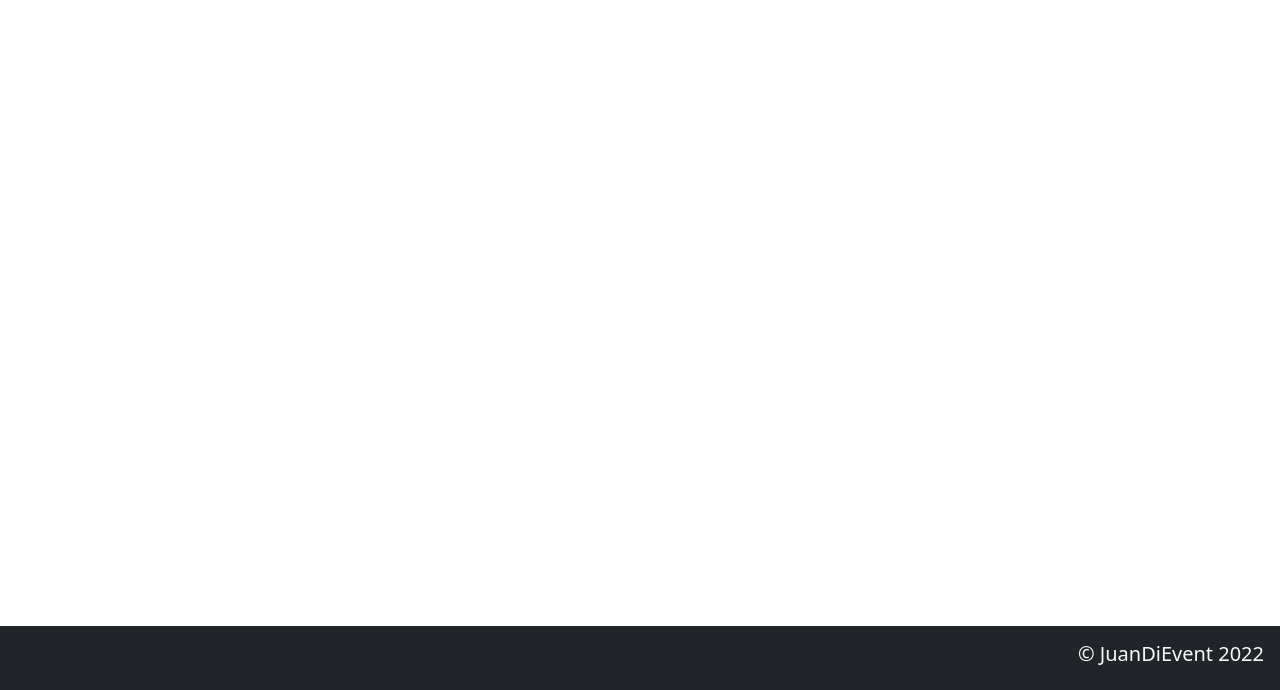
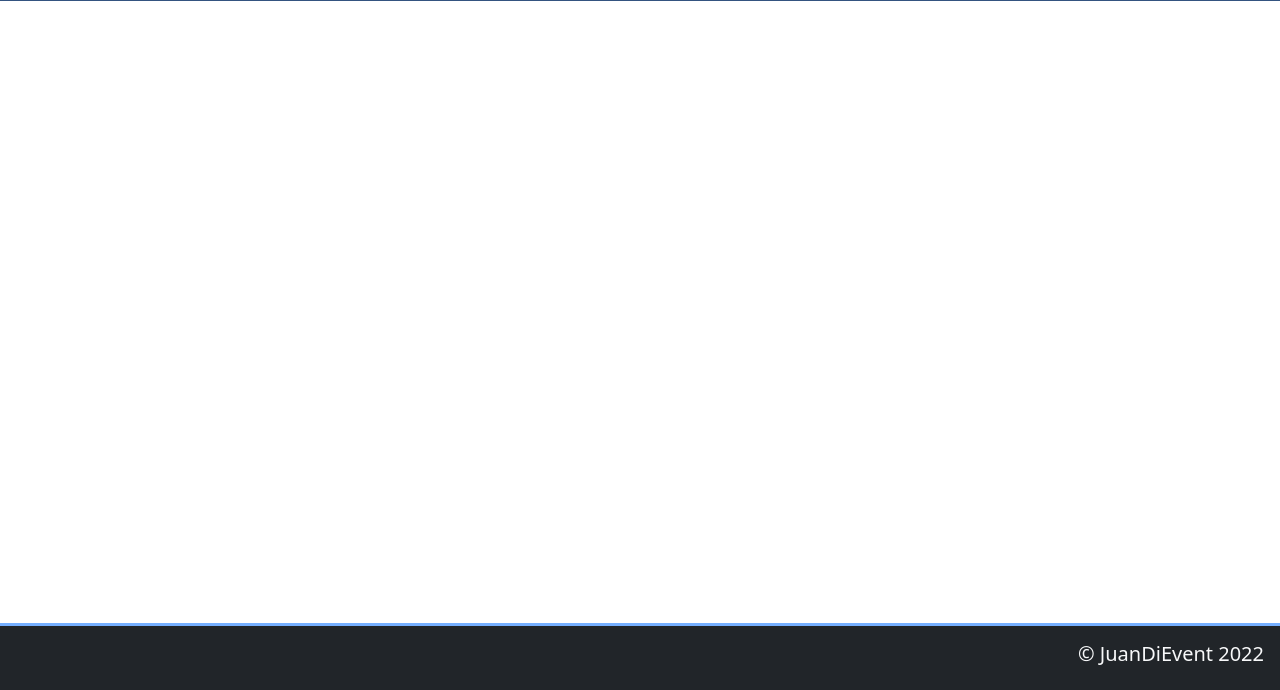
Before and after one commit to juandixdd/php_crud_final_eventos, a PHP site: page / in a window 1280 px wide. Shown: the part 110-800 px from the top of the page. Run offline with PHP 8.4, Linux system fonts and the light colour scheme.

Commit message:
Cambios menores

```diff
--- a/assets/styles/style.css
+++ b/assets/styles/style.css
@@ -15,6 +15,11 @@ a:hover{
 
 .container-header{
     background-color: var(--color-primary);
+    border-bottom: solid 3px var(--color-secundary);
+}
+
+.container-footer{
+    border-top: solid 3px var(--color-primary);
 }
 
 .logo-header{
--- a/template/footer.php
+++ b/template/footer.php
@@ -1,4 +1,4 @@
-<footer class="container-fluid bg-dark fixed-bottom p-3">
+<footer class="container-fluid bg-dark fixed-bottom p-3 container-footer">
     <div class="row">
         <div class="col-md text-light text-end">
             <h5>&copy; JuanDiEvent 2022</h5>
```
